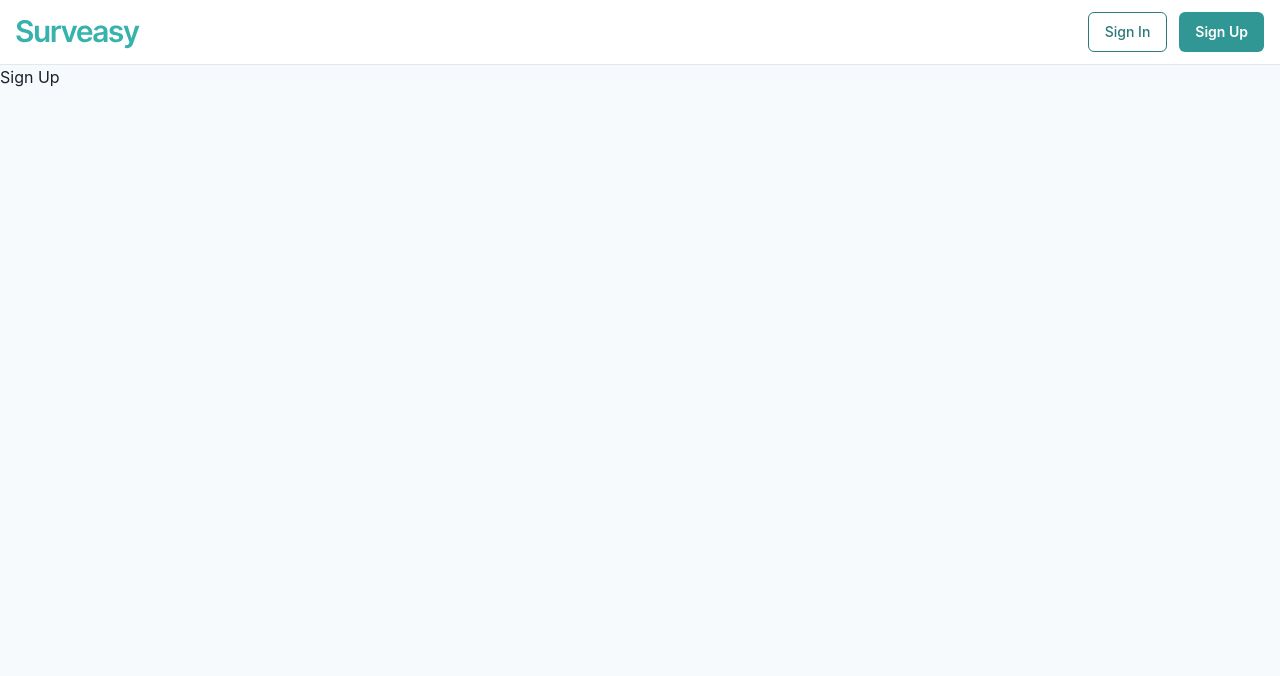
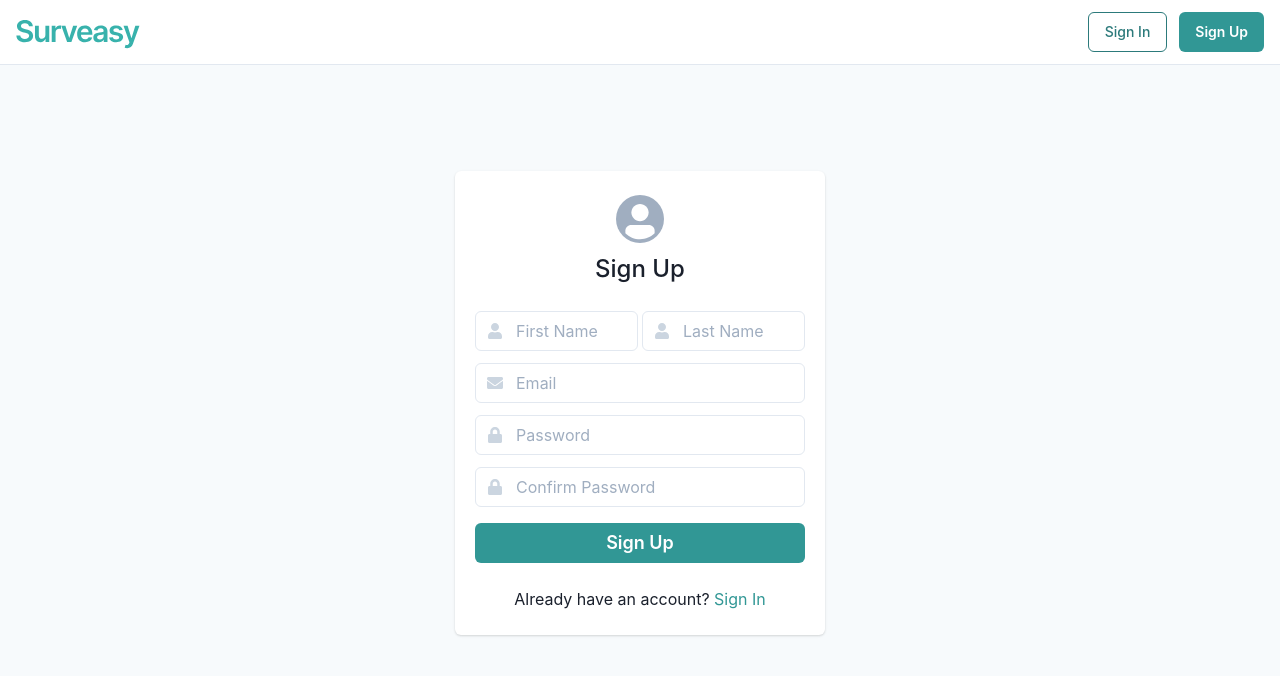
Before and after one commit to Anujith99/Surveasy, a React (Create React App) app in the folder surveasy-frontend/: page /signup in a window 1280 px wide. Shown: the top 676 px of the page. Built offline with nearby package versions, Linux system fonts and the light colour scheme.

Commit message:
Sign Up Page created

```diff
--- a/surveasy-frontend/src/components/Forms/SignInForm.js
+++ b/surveasy-frontend/src/components/Forms/SignInForm.js
@@ -13,20 +13,20 @@ import {
   Link as ChakraLink,
 } from "@chakra-ui/react";
 
-import { FaUser, FaLock } from "react-icons/fa";
+import { FaEnvelope, FaLock } from "react-icons/fa";
 
 const SignInForm = () => {
   return (
     <Box>
       <form>
-        <VStack spacing={3} w={"100%"}>
+        <VStack spacing={3}>
           <FormControl>
             <InputGroup>
               <InputLeftElement
                 pointerEvents="none"
-                children={<Icon as={FaUser} color="gray.300" />}
+                children={<Icon as={FaEnvelope} color="gray.300" />}
               />
-              <Input type="text" placeholder="Email" />
+              <Input type="email" name="email" placeholder="Email" />
             </InputGroup>
           </FormControl>
           <FormControl>
@@ -35,7 +35,7 @@ const SignInForm = () => {
                 pointerEvents="none"
                 children={<Icon as={FaLock} color="gray.300" />}
               />
-              <Input type="password" placeholder="Password" />
+              <Input type="password" name="password" placeholder="Password" />
             </InputGroup>
           </FormControl>
         </VStack>
--- /dev/null
+++ b/surveasy-frontend/src/components/Forms/SignUpForm.js
@@ -0,0 +1,98 @@
+import React from "react";
+import { Link } from "react-router-dom";
+import {
+  Box,
+  FormControl,
+  InputGroup,
+  InputLeftElement,
+  Input,
+  VStack,
+  HStack,
+  Button,
+  Text,
+  Icon,
+  Link as ChakraLink,
+} from "@chakra-ui/react";
+
+import { FaUser, FaEnvelope, FaLock } from "react-icons/fa";
+
+const SignUpForm = () => {
+  return (
+    <Box>
+      <form>
+        <VStack spacing={3}>
+          <HStack spacing={1}>
+            <FormControl>
+              <InputGroup>
+                <InputLeftElement
+                  pointerEvents="none"
+                  children={<Icon as={FaUser} color="gray.300" />}
+                />
+                <Input type="text" name="firstName" placeholder="First Name" />
+              </InputGroup>
+            </FormControl>
+            <FormControl>
+              <InputGroup>
+                <InputLeftElement
+                  pointerEvents="none"
+                  children={<Icon as={FaUser} color="gray.300" />}
+                />
+                <Input type="text" name="lastName" placeholder="Last Name" />
+              </InputGroup>
+            </FormControl>
+          </HStack>
+          <FormControl>
+            <InputGroup>
+              <InputLeftElement
+                pointerEvents="none"
+                children={<Icon as={FaEnvelope} color="gray.300" />}
+              />
+              <Input type="email" name="email" placeholder="Email" />
+            </InputGroup>
+          </FormControl>
+          <FormControl>
+            <InputGroup>
+              <InputLeftElement
+                pointerEvents="none"
+                children={<Icon as={FaLock} color="gray.300" />}
+              />
+              <Input type="password" name="password" placeholder="Password" />
+            </InputGroup>
+          </FormControl>
+          <FormControl>
+            <InputGroup>
+              <InputLeftElement
+                pointerEvents="none"
+                children={<Icon as={FaLock} color="gray.300" />}
+              />
+              <Input
+                type="password"
+                name="confirmPassword"
+                placeholder="Confirm Password"
+              />
+            </InputGroup>
+          </FormControl>
+        </VStack>
+        <Button
+          w={"100%"}
+          mt={4}
+          fontSize={"lg"}
+          colorScheme="teal"
+          type="submit"
+        >
+          Sign Up
+        </Button>
+      </form>
+      <Box mt={6} textAlign="center">
+        <Text>
+          Already have an account?{" "}
+          <ChakraLink as={Link} to="/signin" color="teal.500">
+            Sign In
+          </ChakraLink>
+        </Text>
+      </Box>
+    </Box>
+  );
+};
+
+export default SignUpForm;
--- a/surveasy-frontend/src/pages/SignInPage.js
+++ b/surveasy-frontend/src/pages/SignInPage.js
@@ -7,9 +7,9 @@ const SignInPage = () => {
     <Box h={"90%"}>
       <Flex h={"100%"} align={"center"} justify={"center"}>
         <Box
-          px={5}
+          px={{ base: 4, sm: 5 }}
           py={6}
-          w={"350px"}
+          w={{ base: "300px", sm: "350px" }}
           bg="white"
           borderRadius="md"
           shadow="base"
@@ -20,7 +20,7 @@ const SignInPage = () => {
               Sign In
             </Text>
           </VStack>
-          <Box pt={6}>
+          <Box pt={{ base: 5, sm: 6 }}>
             <SignInForm />
           </Box>
         </Box>
--- a/surveasy-frontend/src/pages/SignUpPage.js
+++ b/surveasy-frontend/src/pages/SignUpPage.js
@@ -1,10 +1,31 @@
 import React from "react";
+import SignUpForm from "components/Forms/SignUpForm";
+import { Box, Flex, VStack, Text, Avatar } from "@chakra-ui/react";
 
 const SignUpPage = () => {
   return (
-    <div>
-      <h1>Sign Up</h1>
-    </div>
+    <Box h={"95%"}>
+      <Flex h={"100%"} align={"center"} justify={"center"}>
+        <Box
+          px={{ base: 4, sm: 5 }}
+          py={{ base: 5, sm: 6 }}
+          w={{ base: "305px", sm: "370px" }}
+          bg="white"
+          borderRadius="md"
+          shadow="base"
+        >
+          <VStack justify="center">
+            <Avatar />
+            <Text fontSize={"2xl"} fontWeight={500}>
+              Sign Up
+            </Text>
+          </VStack>
+          <Box pt={{ base: 4, sm: 6 }}>
+            <SignUpForm />
+          </Box>
+        </Box>
+      </Flex>
+    </Box>
   );
 };
 
```
